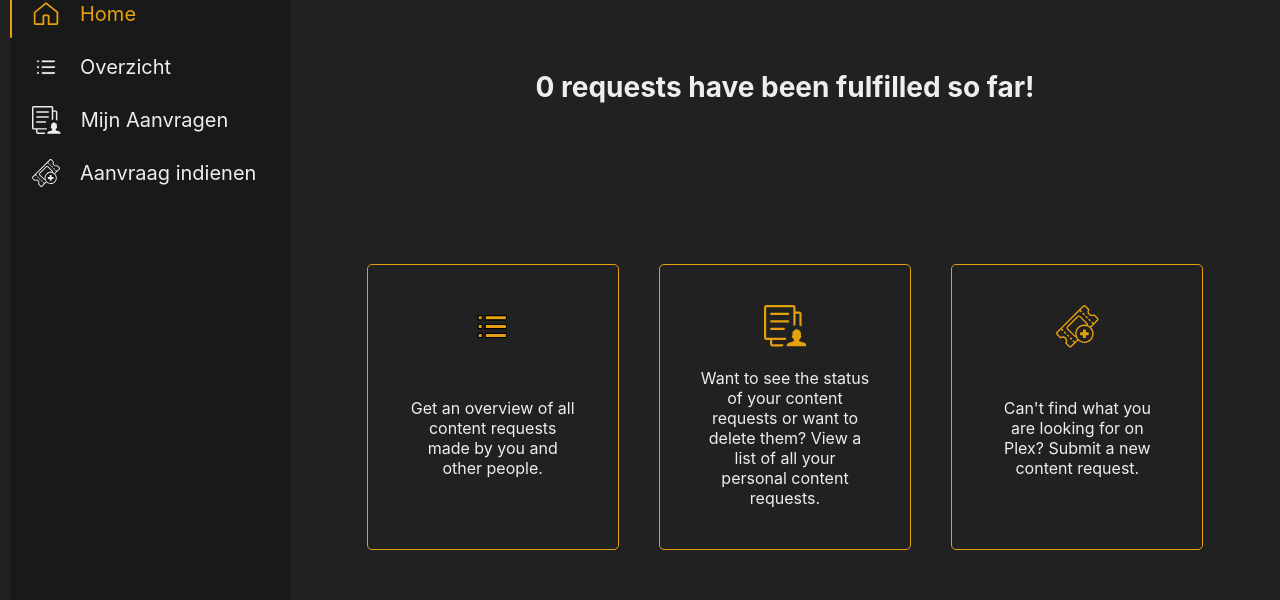
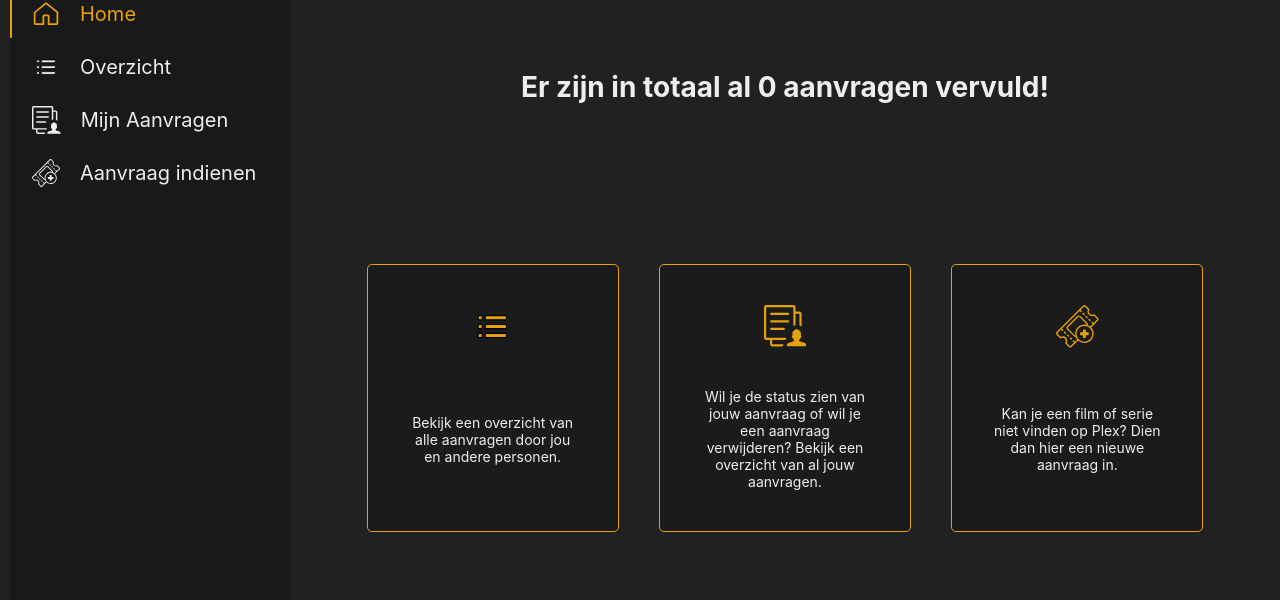
Before and after one commit to BelgianNoise/react-plex-content-request, a React (Create React App) app in the folder react/: page /#/ in a window 1280 px wide. Shown: the part 120-720 px from the top of the page. Built offline with nearby package versions, Linux system fonts and the light colour scheme; no server answers; the database is empty.

Commit message:
add translations for homepage

```diff
--- a/react/src/features/home/Home.module.css
+++ b/react/src/features/home/Home.module.css
@@ -17,13 +17,19 @@ h1 {
   display: flex;
   flex-direction: row;
   justify-content: center;
-  gap: var(--gap-large);
+  gap: var(--gap-normal);
+}
+
+@media only screen and (min-width: 1200px) {
+  .cardContainer {
+    gap: var(--gap-large);
+  }
 }
 
 .card {
   display: flex;
   flex-direction: column;
-  gap: var(--gap-normal);
+  gap: var(--gap-large);
   align-items: center;
   border-radius: var(--gap-tiny);
   cursor: pointer;
@@ -32,7 +38,7 @@ h1 {
   padding: var(--gap-large);
   height: calc(100% - 2 * var(--gap-large));
   max-width: 180px;
-  font-size: var(--font-size-large);
+  background-color: #00000030;
 }
 
 .card:hover {
--- a/react/src/features/home/Home.tsx
+++ b/react/src/features/home/Home.tsx
@@ -5,17 +5,19 @@ import { ReactComponent as OverviewSVG } from '../../assets/overview.svg';
 import { ReactComponent as MyRequestsSVG } from '../../assets/my-requests.svg';
 import { ReactComponent as SubmitRequestSVG } from '../../assets/submit-request.svg';
 import { NavLink } from 'react-router-dom';
+import { useTranslation } from 'react-i18next';
 
 export function Home() {
   const requests = useAppSelector((state) => state.data.requests);
   const requestsFulfilled = requests.filter((r) => r.status === 'fulfilled').length;
   const latestRequest = requests[0];
+  const { t } = useTranslation();
 
   return (
     <div className={styles.root}>
 
       <h1>
-        {requestsFulfilled} requests have been fulfilled so far!
+        {t('features.home.header-text', { amount: requestsFulfilled })}
       </h1>
 
       <div>
@@ -28,7 +30,7 @@ export function Home() {
             <OverviewSVG />
             <div className={styles.textContainer}>
               <p>
-                Get an overview of all content requests made by you and other people.
+                {t('features.home.overview-card-text')}
               </p>
             </div>
           </div>
@@ -38,7 +40,7 @@ export function Home() {
             <MyRequestsSVG />
             <div className={styles.textContainer}>
               <p>
-                Want to see the status of your content requests or want to delete them? View a list of all your personal content requests.
+                {t('features.home.my-requests-card-text')}
               </p>
             </div>
           </div>
@@ -48,7 +50,7 @@ export function Home() {
             <SubmitRequestSVG />
             <div className={styles.textContainer}>
               <p>
-                Can't find what you are looking for on Plex? Submit a new content request.
+                {t('features.home.submit-request-card-text')}
               </p>
             </div>
           </div>
--- a/react/src/i18n/en/en-translation.json
+++ b/react/src/i18n/en/en-translation.json
@@ -37,6 +37,12 @@
           "forgot-password-span": "Forgot password ?"
         }
       }
+    },
+    "home": {
+      "header-text": "{{amount}} requests have been fulfilled so far!",
+      "overview-card-text": "Get an overview of all content requests made by you and other people.",
+      "my-requests-card-text": "Want to see the status of your content requests or want to delete them? View a list of all your personal content requests.",
+      "submit-request-card-text": "Can't find what you are looking for on Plex? Submit a new content request."
     }
   }
 }
--- a/react/src/i18n/nl/nl-translation.json
+++ b/react/src/i18n/nl/nl-translation.json
@@ -37,6 +37,12 @@
           "forgot-password-span": "Wachtwoord vergeten ?"
         }
       }
+    },
+    "home": {
+      "header-text": "Er zijn in totaal al {{amount}} aanvragen vervuld!",
+      "overview-card-text": "Bekijk een overzicht van alle aanvragen door jou en andere personen.",
+      "my-requests-card-text": "Wil je de status zien van jouw aanvraag of wil je een aanvraag verwijderen? Bekijk een overzicht van al jouw aanvragen.",
+      "submit-request-card-text": "Kan je een film of serie niet vinden op Plex? Dien dan hier een nieuwe aanvraag in."
     }
   }
 }
```
